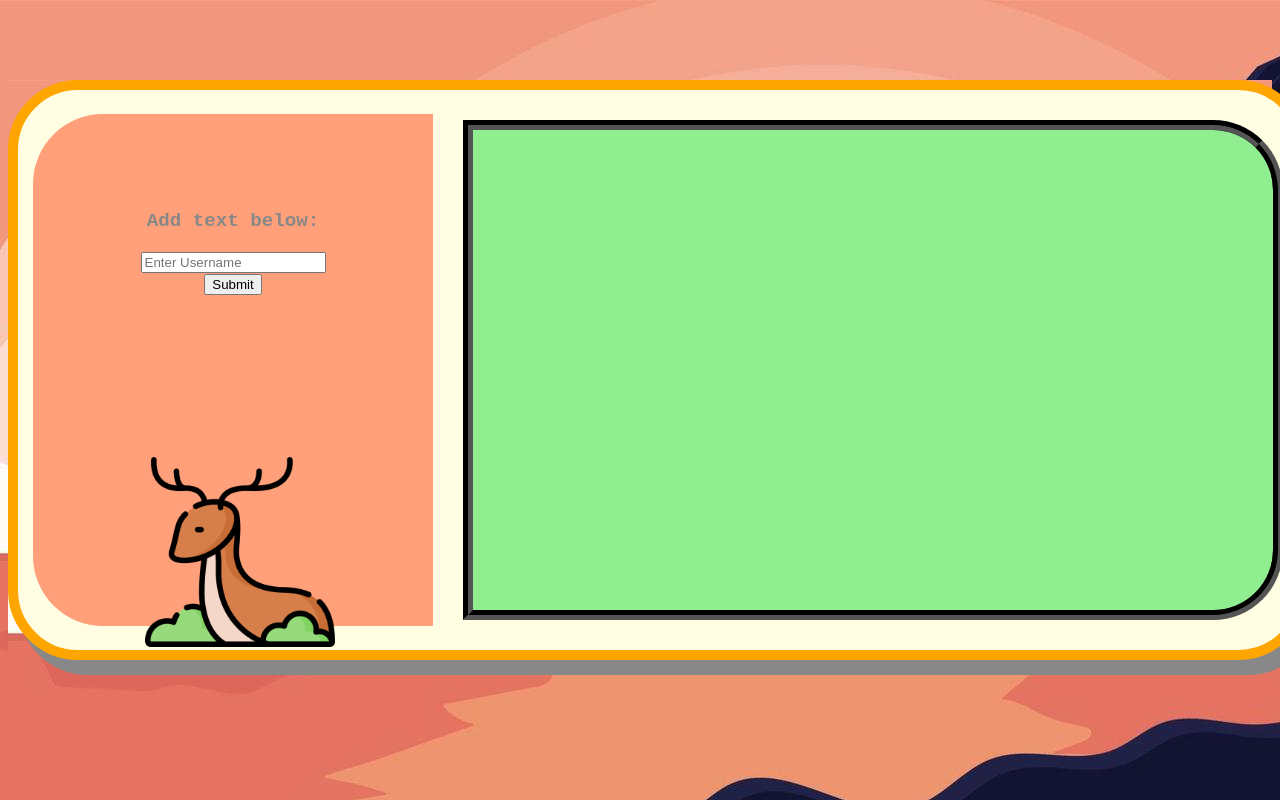
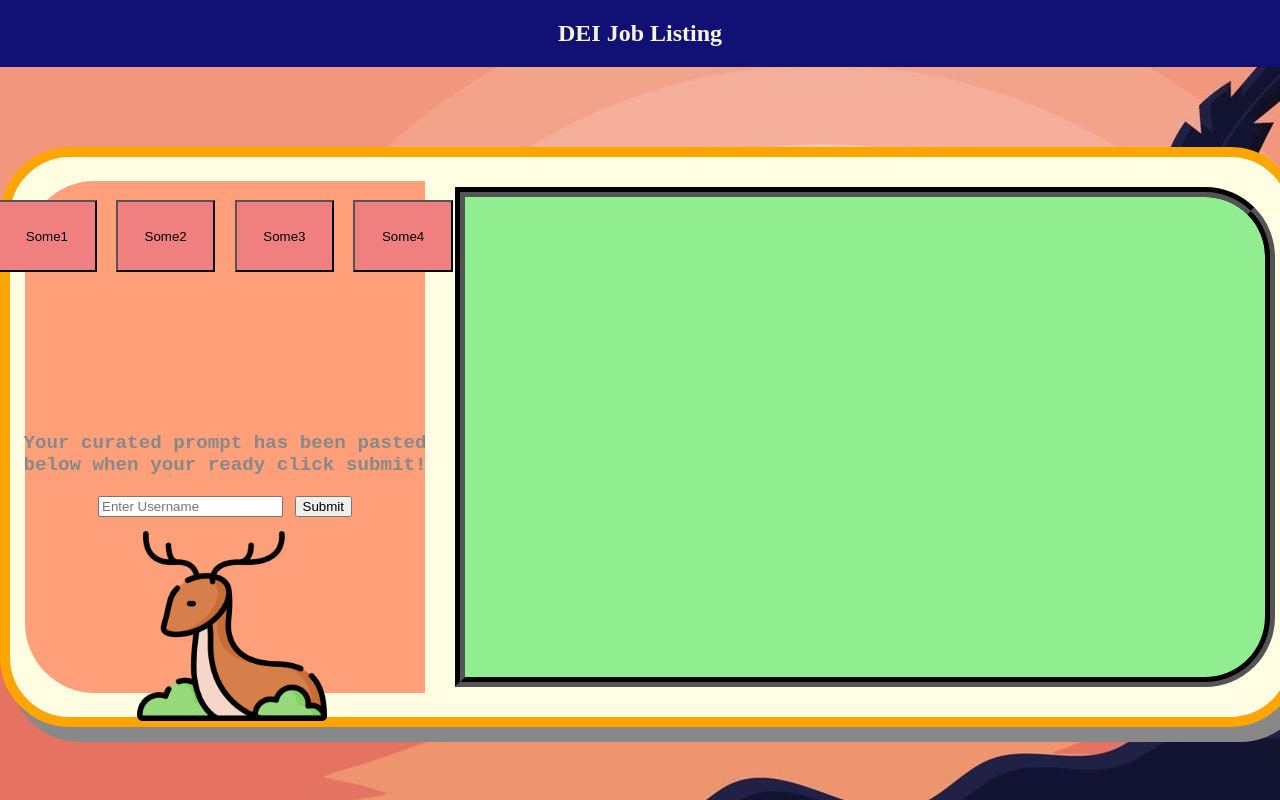
Before and after one commit to mqhaji/VTHacks, a Flask app: page / in a window 1280 px wide. Run offline with Flask 3, Linux system fonts and the light colour scheme.

Commit message:
Changed style by adding question option

```diff
--- a/static/styles.css
+++ b/static/styles.css
@@ -1,5 +1,18 @@
 html, body{
+    width: 100%;
+    height: 100%;
+    margin: 0px;
     background-image: url(beach.jpg);
+
+}
+
+.header {
+    background-color: rgb(17, 17, 117);
+    color: beige;
+    overflow: hidden; /*Use to prevent overflow inside a
+                        div; in this case I just need it to keep
+                        the top bar in place*/
+    text-align: center;
 }
 
 .main {
@@ -15,7 +28,6 @@ html, body{
     justify-content: space-around;
     align-items: center;
 }
-
 .main .left{
     height: 32em;
     width: 25em;
@@ -34,14 +46,17 @@ html, body{
     width: 50em;
     /*background-color: purple;*/
 }
-
 .main .left #python-form {
-    padding: 4em;
+    padding: 1em;
     text-align: center;
     font-family: 'Courier New', Courier, monospace;
     font-weight: bolder;
     font-size: larger;
     color: #888888;
+}
+.main .left #python-form #question{
+    margin-top: 0px;
+    margin-bottom: 140px;
 }
 .main .left .upload {
     padding: 4em;
@@ -50,7 +65,20 @@ html, body{
     padding-top: 21px;
     margin-left: 3em;
     width: 70%;
+    margin-top: -90px;
 }
+
+/*Survey/questionaire/button manipulation*/
+.main .left #python-form .survey{
+    display: flex;
+    justify-content: space-around;
+    gap: 1em;
+}
+.main .left #python-form .survey #question{
+    background-color: lightcoral;
+    padding: 2em;
+}
+
 
 .main .right{
     background-color: lightgreen;
--- a/templates/index.html
+++ b/templates/index.html
@@ -7,10 +7,21 @@
     <title>VTHACKS</title>
 </head>
 <body>
+
+    <div class = "header">
+        <h2>DEI Job Listing</h2>
+    </div>
+
     <div class="main">
         <div class="left">
             <form id="python-form">
-                <p>Add text below:</p>
+                <div class="survey">
+                    <button id="question">Some1</button>
+                    <button id="question">Some2</button>
+                    <button id="question">Some3</button>
+                    <button id="question">Some4</button>
+                </div>
+                <p>Your curated prompt has been pasted below when your ready click submit!</p>
                 <input type="text" id="textInput" placeholder="Enter Username">
                 <button type="button" onclick="runPythonScript()">Submit</button>
             </form>
```
